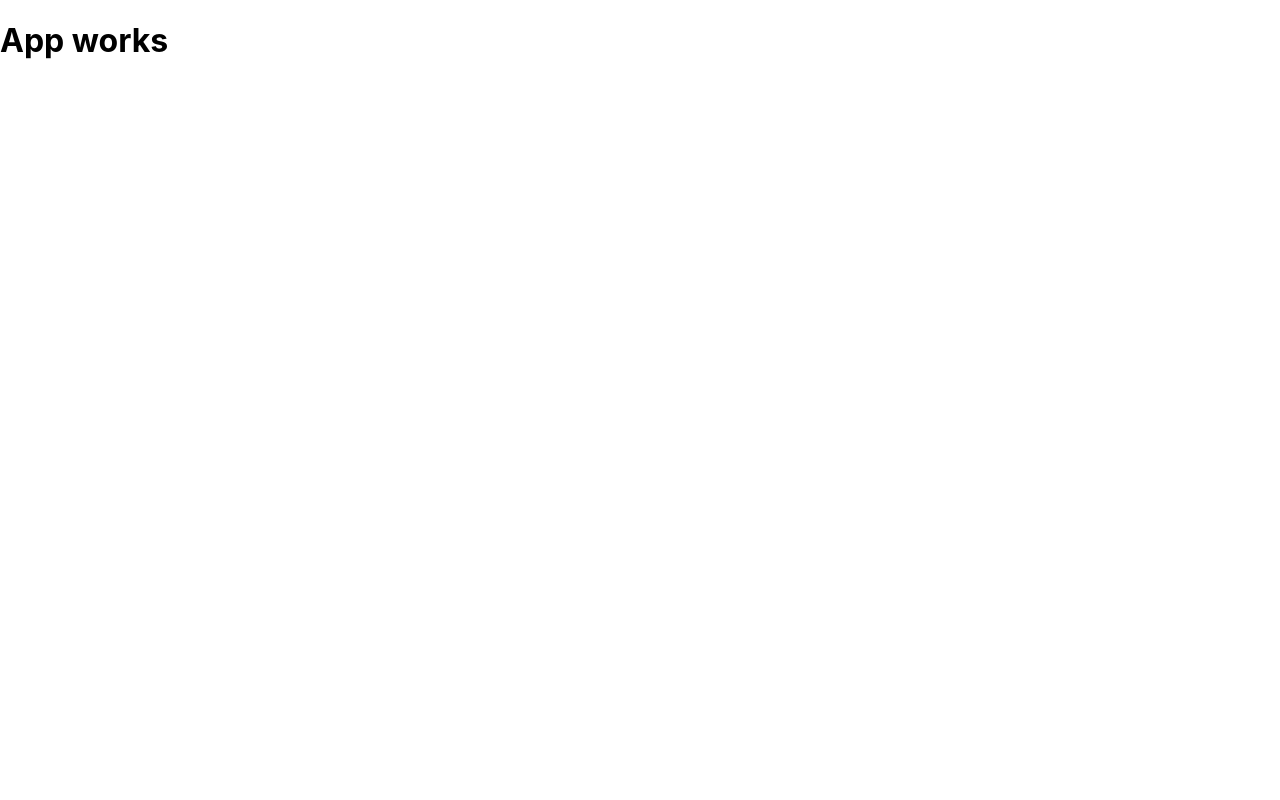
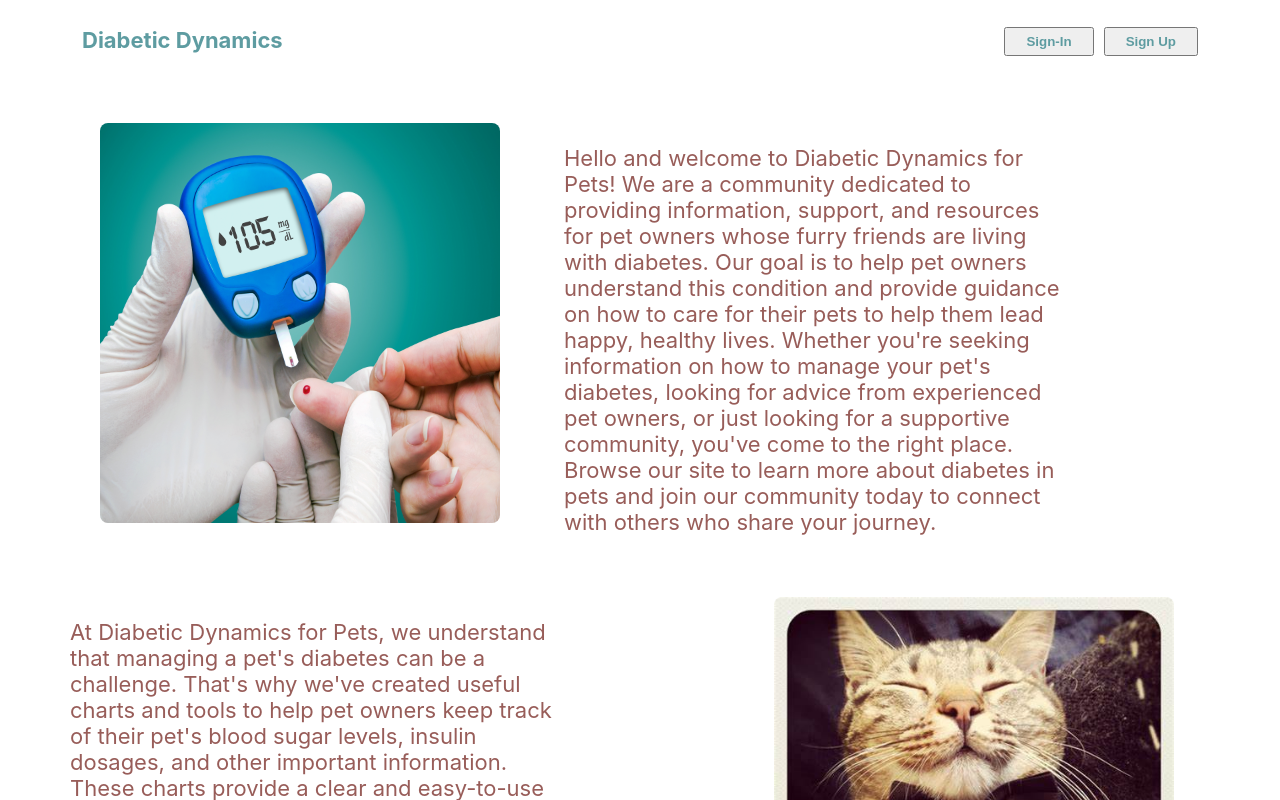
Before and after one commit to threnody5/Diabetic-Dynamics, a React (Create React App) app: page / in a window 1280 px wide. Shown: the top 800 px of the page. Built offline with nearby package versions, Linux system fonts and the light colour scheme.

Commit message:
add routing to application

```diff
--- a/src/App.js
+++ b/src/App.js
@@ -1,10 +1,37 @@
 /** @format */
+
+import { Routes, Route } from 'react-router-dom';
+
+import LandingPage from './components/landing-page';
+import SignIn from './components/sign-in';
+import SignUp from './components/sign-up';
+import LoggedIn from './components/logged-in';
+import PageNotFound from './components/page-not-found';
 
 function App() {
   return (
-    <div className='App'>
-      <h1>App works</h1>
-    </div>
+    <Routes>
+      <Route
+        path='/'
+        element={<LandingPage />}
+      />
+      <Route
+        path='/sign-in'
+        element={<SignIn />}
+      />
+      <Route
+        path='/sign-up'
+        element={<SignUp />}
+      />
+      <Route
+        path='/logged-in'
+        element={<LoggedIn />}
+      />
+      <Route
+        path='*'
+        element={<PageNotFound />}
+      />
+    </Routes>
   );
 }
 
--- a/src/index.js
+++ b/src/index.js
@@ -4,10 +4,13 @@ import React from 'react';
 import ReactDOM from 'react-dom/client';
 import './index.css';
 import App from './App';
+import { BrowserRouter as Router } from 'react-router-dom';
 
 const root = ReactDOM.createRoot(document.getElementById('root'));
 root.render(
   <React.StrictMode>
-    <App />
+    <Router>
+      <App />
+    </Router>
   </React.StrictMode>
 );
```
